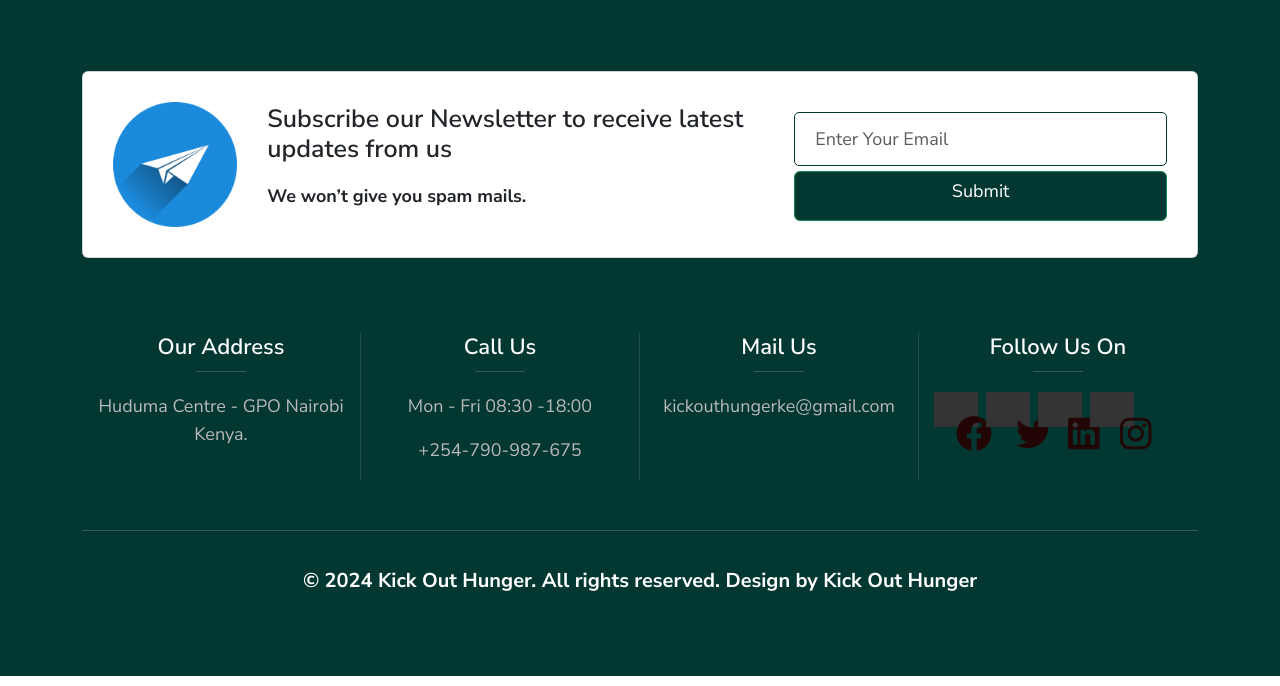
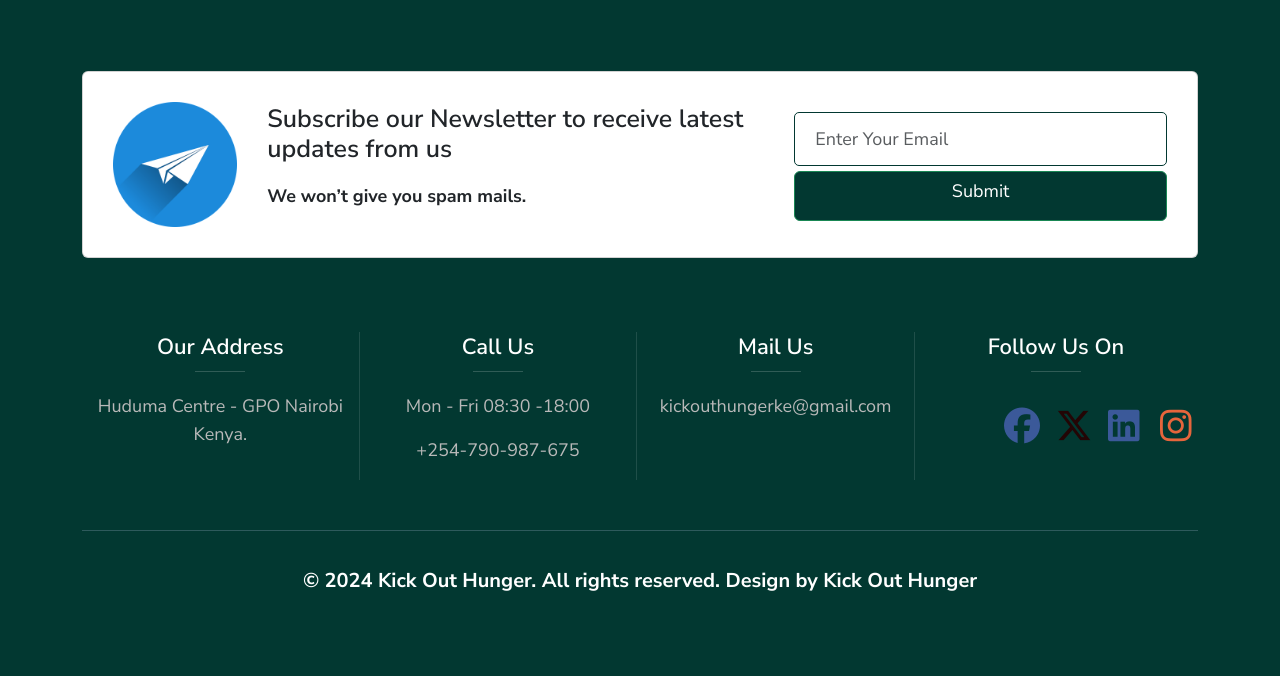
Before and after one commit to INUKA-PLATFORM/INUKA-PROJECT, a Django app: page /public_register/ in a window 1280 px wide. Shown: the part 799-1485 px from the top of the page. Run offline with Django 5.2, Linux system fonts and the light colour scheme; some libraries are stand-ins or nearby versions; some web fonts are replaced.

Commit message:
ft:footer - optimize footer social media links

```diff
--- a/authentication/static/css/styles.css
+++ b/authentication/static/css/styles.css
@@ -310,14 +310,14 @@ strong {
   height: 35px;
   line-height: 35px;
   display: block;
-  background: #343434;
+  /* background: #343434; */
   border-radius: var(--border-radius); }
 
-.w3l-footer-main .footer-14 .column ul li a:hover {
-  background: #fff; }
+/* .w3l-footer-main .footer-14 .column ul li a:hover {
+  background: #fff; } */
 
-.w3l-footer-main .footer-14 .column ul li span {
-  color: #b9b9b9; }
+/* .w3l-footer-main .footer-14 .column ul li span {
+  color: #b9b9b9; } */
 
 .w3l-footer-main .footer-14 .column ul li {
   display: inline-block; }
@@ -901,6 +892,34 @@ a.team-title span.fa {
   list-style: none;
 
 } */
-#social-media-de-icons li {
-  margin: 0 10px;
+/*
+
+
+*/
+/* #link-bg, .fa-brands, .insta {
+  background-color: #023831;
+} */
+
+.no-background{
+  background-color: none;
 }
+
+.fa-linkedin {
+  color: #3b5999;
+}
+
+.fa-github {
+  color: black;
+}
+
+.fa-twitter {
+  color: #55acee;
+}
+
+.fa-instagram {
+  color: #e6653c;
+}
+
+.fa-facebook {
+  color: #3b5999;
+}
--- a/authentication/templates/public/base.html
+++ b/authentication/templates/public/base.html
@@ -8,7 +8,8 @@
     <meta http-equiv="X-UA-Compatible" content="IE=edge">
     <meta name="viewport" content="width=device-width, initial-scale=1.0">
     <!-- Font Awesome -->
-    <link href="https://cdnjs.cloudflare.com/ajax/libs/font-awesome/6.0.0/css/all.min.css" rel="stylesheet" />
+    <link href=https://cdnjs.cloudflare.com/ajax/libs/font-awesome/6.5.2/css/all.min.css rel="stylesheet" />
+    <!-- <link href="https://cdnjs.cloudflare.com/ajax/libs/font-awesome/6.0.0/css/all.min.css" rel="stylesheet" /> -->
     <!-- Google Fonts -->
     <!-- MDB -->
     <!-- <link href="https://cdnjs.cloudflare.com/ajax/libs/mdb-ui-kit/7.3.0/mdb.min.css" rel="stylesheet" /> -->
--- a/authentication/templates/public/footer.html
+++ b/authentication/templates/public/footer.html
@@ -34,6 +34,7 @@
                             <div class="column">
                                 <h4>Our Address</h4>
                                 <p>Huduma Centre - GPO Nairobi Kenya.</p>
+
                             </div>
                             <div class="column">
                                 <h4>Call Us</h4>
@@ -43,47 +44,33 @@
                             <div class="column">
                                 <h4>Mail Us</h4>
                                 <p><a href="mailto:kickouthungerke@gmail.com">kickouthungerke@gmail.com</a></p>
-                                <!-- <p><a href="mailto:no.reply@example.com">no.reply@example.com</a></p> -->
+
                             </div>
                             <div class="column">
-                                <h4>Follow Us On</h4>
-                                <ul class="social-media-de-icons text-center">
+                                <h4 class="text-center">Follow Us On</h4>
+                                <ul>
                                     <li>
-                                        <a href="#!">
-                                            <i class="fab fa-facebook fa-2x py-2 "></i>
-                                        </a>
-
+                                        <a class='no-background'href=""></a>
                                     </li>
                                     <li>
-                                        <a  href="">
-                                            <i class=" text-center fab fa-twitter fa-2x p-2"></i>
-
+                                        <a href="https://www.facebook.com/kickouthunger/"><i class="fa-brands fa-facebook fa-2x"></i></a>
+                                    </li>
+                                    <li>
+                                        <a href="https://www.twitter.com/kickouthunger/"><i class="fa-brands fa-x-twitter fa-2x"></i></a>
+                                    </li>
+                                    <li>
+                                        <a href="https://www.linkedin.com/company/kickouthunger/"><i class="fa-brands fa-linkedin fa-2x"></i></a>
+                                    </li>
+                                    <li>
+                                        <a  href="https://www.instagram.com/kickouthunger/">
+                                            <i class="fa-brands fa-instagram fa-2x"></i>
                                         </a>
                                     </li>
-                                    <li>
-                                        <a class=""  href="" >
-                                            <i class="fa-brands fa-linkedin fa-2x p-2"></i>
-
-                                        </a>
-
-                                    </li>
-                                    <li>
-                                        <a class="link-icon"
-                                            href="https://www.instagram.com/kickouthunger/" role="button">
-                                            <i class="fab fa-instagram fa-2x p-2"></i>
-
-                                        </a>
-
-
-
-                                    </li>
-
-
-
-
                                 </ul>
                             </div>
+
                         </div>
+                        <!-- </div> -->
                     </div>
                     <div class="footers14-bottom">
                         <div class="copyright text-center">
--- a/django_project/settings.py
+++ b/django_project/settings.py
@@ -24,8 +24,8 @@ DEBUG = config('DEBUG', default=False, cast=bool)
 if config('MODE')=="dev":
    DATABASES = {
        'default': {
-           'ENGINE': 'django.db.backends.mysql',
-        #   'ENGINE': 'django.db.backends.postgresql_psycopg2',
+        #    'ENGINE': 'django.db.backends.mysql',
+          'ENGINE': 'django.db.backends.postgresql_psycopg2',
            'NAME': config('DB_NAME'),
            'USER': config('DB_USER'),
            'PASSWORD': config('DB_PASSWORD'),
--- a/static/css/style.css
+++ b/static/css/style.css
@@ -100,8 +100,9 @@ ul li a {
 
 ul li a:hover {
     border-top-color: var(secondary-color);
-    background-color: #4C8B52;
+    /* background-color: #4C8B52; */
     color: var(text-dark);
+    border-bottom: 2px solid #4C8B52;
 }
 
 h3 {
@@ -352,10 +353,7 @@ ul li a {
     display: block;
 }
 
-ul li a:hover {
-    /* background-color: #4C8B52; */
-    /* border-radius: 50%; */
-}
+
 
 .dropdown-content {
     display: none;
@@ -543,13 +541,13 @@ ul li a:hover {
     height: 35px;
     line-height: 35px;
     display: block;
-    background: #343434;
+    /* background: #343434; */
     border-radius: var(--border-radius);
 }
 
-.w3l-footer-main .footer-14 .column ul li a:hover {
+/* .w3l-footer-main .footer-14 .column ul li a:hover {
     background: #fff;
-}
+} */
 
 .w3l-footer-main .footer-14 .column ul li span {
     color: #b9b9b9;
@@ -1318,23 +1316,7 @@ a.team-title span.fa {
     box-shadow: 0 0 10px rgba(0,0,0,0.1);
     border-radius: 8px;
 }
-/*section {
-    margin-bottom: 10px;
-}*/
-/* h1, h2, h3 {
-    color: #333;
-} */
-/* p, ul {
-    color: #555;
-    line-height: 1.6;
-    width: 100%;
-} */
-/* ul {
-    padding-left: 5px;
-}
-li {
-    margin-bottom: 10px;
-} */
+
 #hero{
     margin: 10px 5px 10px 5px;
 }
@@ -1413,3 +1395,14 @@ li {
     border-top: 1px solid #ddd;
     padding-top: 20px;
 }
+
+.s-media-icons a {
+    color: inherit; /* Ensures the icons take the link color */
+    text-decoration: none;
+    background: none; /* Removes background color */
+    display: flex; /* Aligns the icon within the link */
+    align-items: center; /* Centers icon vertically */
+    justify-content: center; /* Centers icon horizontally */
+    width: 50px; /* Optional: Set a fixed width if necessary */
+    height: 50px; /* Optional: Set a fixed height if necessary */
+}
--- a/templates/frontend/base.html
+++ b/templates/frontend/base.html
@@ -8,7 +8,8 @@
     <meta http-equiv="X-UA-Compatible" content="IE=edge">
     <meta name="viewport" content="width=device-width, initial-scale=1.0">
     <!-- Font Awesome -->
-    <link href="https://cdnjs.cloudflare.com/ajax/libs/font-awesome/6.0.0/css/all.min.css" rel="stylesheet" />
+    <!-- <link href="https://cdnjs.cloudflare.com/ajax/libs/font-awesome/6.0.0/css/all.min.css" rel="stylesheet" /> -->
+    <link href=https://cdnjs.cloudflare.com/ajax/libs/font-awesome/6.5.2/css/all.min.css rel="stylesheet" />
 
     <link href="https://cdn.jsdelivr.net/npm/bootstrap@5.0.2/dist/css/bootstrap.min.css" rel="stylesheet"
         integrity="sha384-EVSTQN3/azprG1Anm3QDgpJLIm9Nao0Yz1ztcQTwFspd3yD65VohhpuuCOmLASjC" crossorigin="anonymous">
--- a/templates/frontend/home.html
+++ b/templates/frontend/home.html
@@ -3,6 +3,7 @@
 {% block content %}
 
 <!-- Home page -->
+
 <section class="section">
     <div class="section_container">
         <div class="content">
@@ -29,7 +30,7 @@
 
             </div>
             <div class="action_btn">
-                <button class="apply"><a href="{% url 'signup' %}">Enroll to Program</a></button>
+                <button class="apply"><a href="{% url 'register' %}">Enroll to Program</a></button>
                 <button class="donate glowing-btn">
                     <a href="https://donorbox.org/kick-out-hunger-feeding-dreams-1?default_interval=o" class="text-success fw-12 fs-5 glowing-btn">
                         <strong>Feed a Student</strong>
@@ -44,5 +45,8 @@
     </div>
 </section>
 
+<!-- courasel -->
+
+
 <link rel="stylesheet" href="{% static 'css/style.css' %}" >
 {% endblock %}
```
Also changed, not shown: other parts of authentication/static/css/styles.css (+29 -38 lines).
